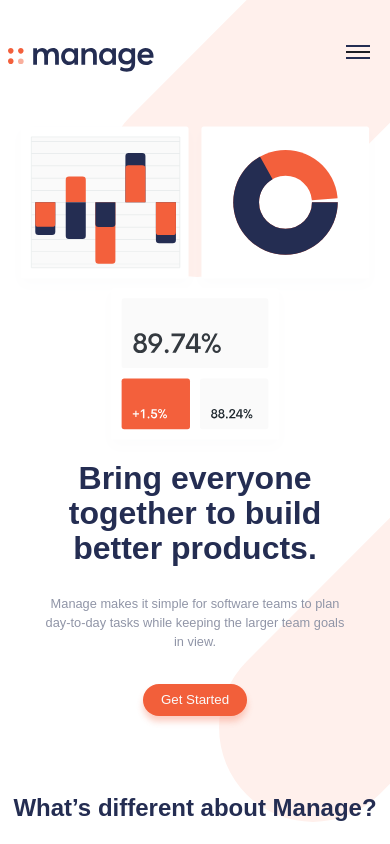
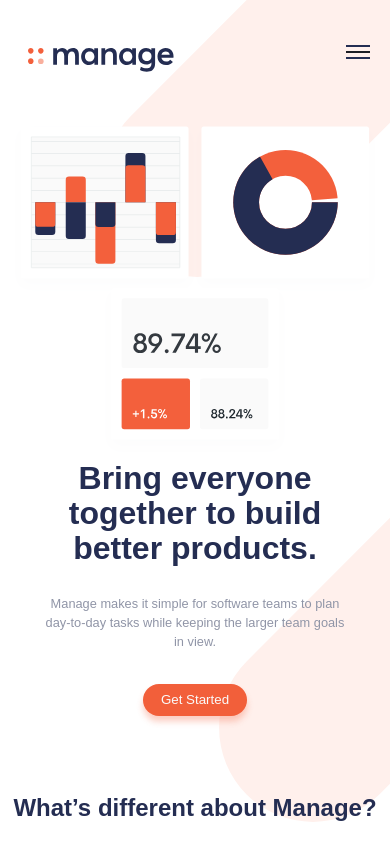
Before and after one commit to prajjwalarora/frontendmentor-manage-landing-page-master, a website: page index.html in a window 390 px wide. Shown: the top 844 px of the page. Drawn offline with Linux system fonts and the light colour scheme; a web font is replaced by a local one.

Commit message:
logo alignment change

```diff
--- a/css/main.css
+++ b/css/main.css
@@ -282,6 +282,12 @@ body {
 .nav__logo {
   -ms-grid-column-align: start;
       justify-self: start;
+}
+
+@media only screen and (max-width: 31.25em) {
+  .nav__logo {
+    padding: 0 2.5rem;
+  }
 }
 
 .nav__list {
```
